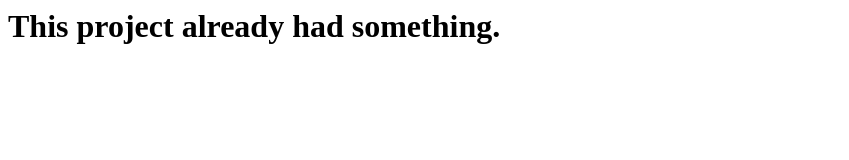
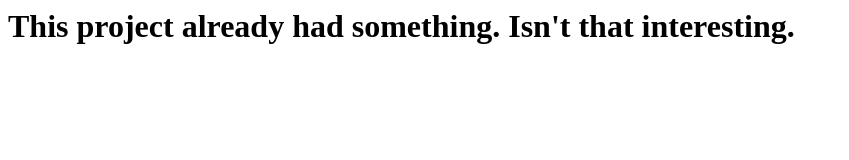
Before and after one commit to JMDowns/absolutely-worthless, a plain HTML site: page index.html in a window 1280 px wide. Shown: the whole page, without its empty margins (0-849 px from the left). Drawn offline with Linux system fonts and the light colour scheme.

Commit message:
edited index html

```diff
--- a/index.html
+++ b/index.html
@@ -4,6 +4,6 @@
     <title>absolutely worthless</title>
   </head>
   <body>
-    <h1>This project already had something.</h1>
+    <h1>This project already had something. Isn't that interesting.</h1>
   </body>
 </html>
```
